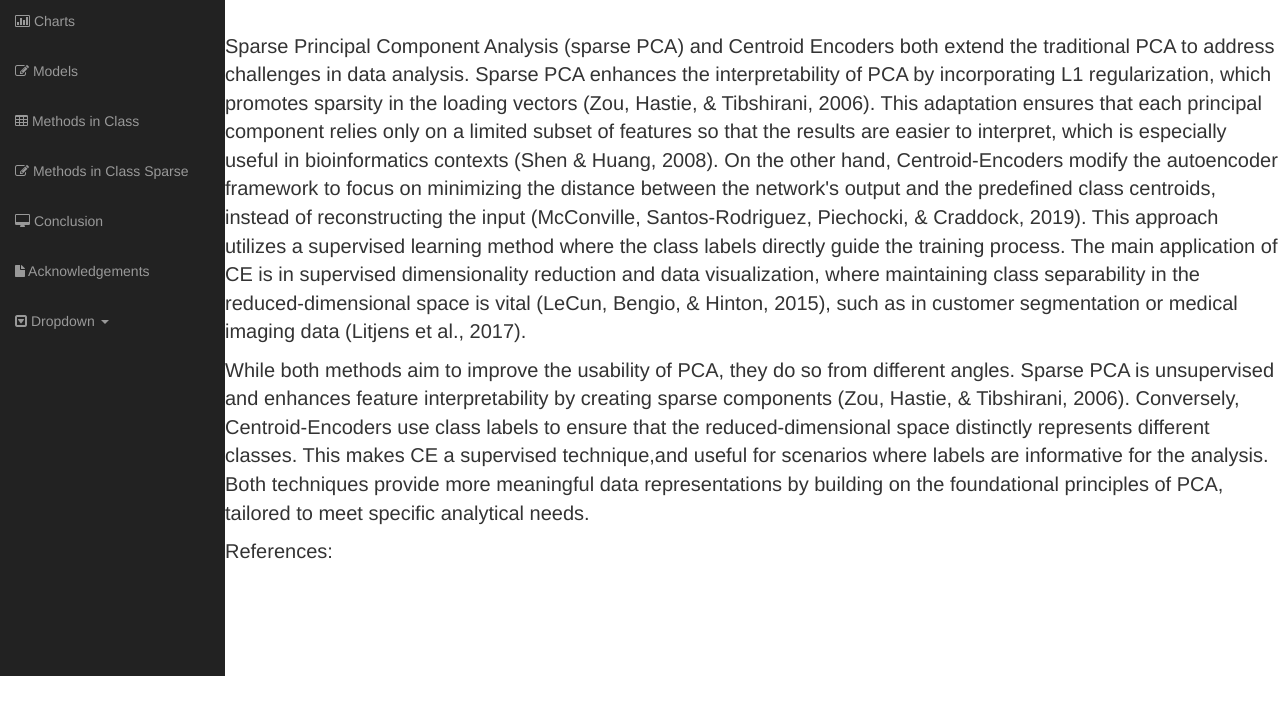
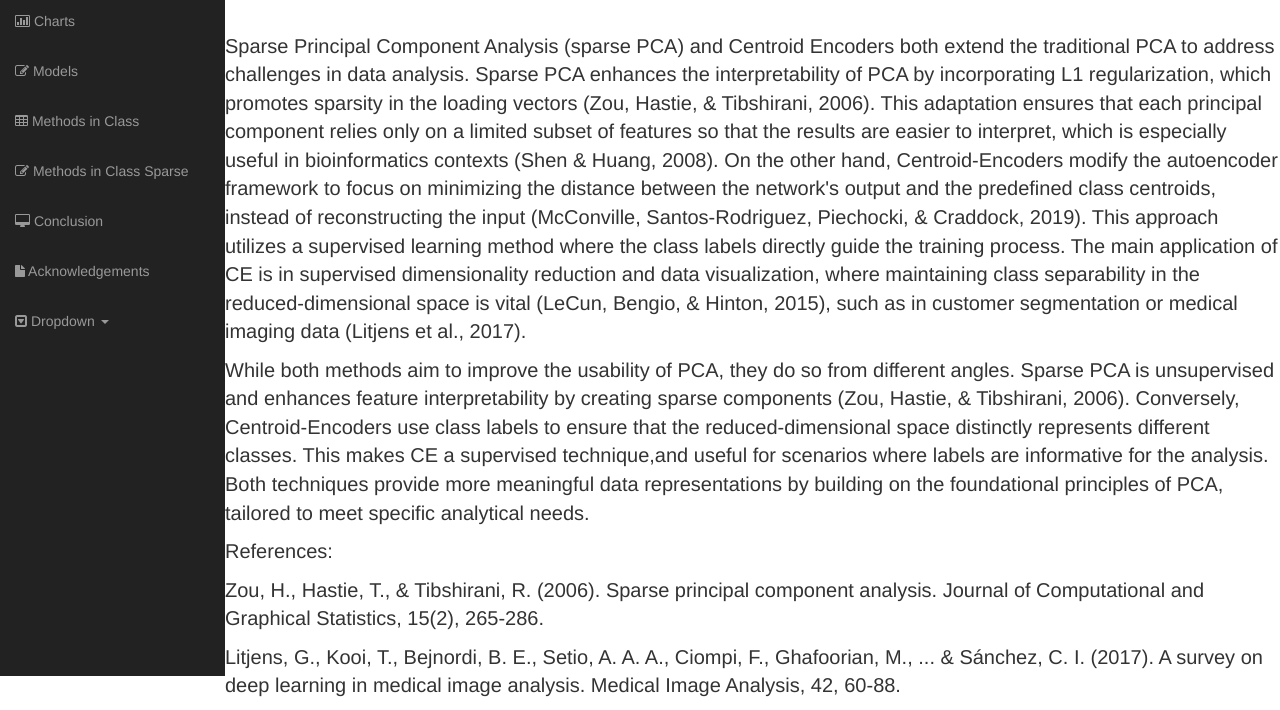
Before and after one commit to dlhawkin/BigDataFinal, a plain HTML site: page forms.html in a window 1280 px wide. Shown: the part 174-884 px from the top of the page. Before the commit the page ends 800 px from the top, so only its background shows below. Drawn offline with Linux system fonts and the light colour scheme.

Commit message:
Update forms.html

```diff
--- a/forms.html
+++ b/forms.html
@@ -160,9 +160,9 @@ Both techniques provide more meaningful data representations by building on the
 
 <p style="font-size: 20px;"> References: <p>
 
-<p Zou, H., Hastie, T., & Tibshirani, R. (2006). Sparse principal component analysis. Journal of Computational and Graphical Statistics, 15(2), 265-286.
-Shen, H., & Huang, J. Z. (2008). Sparse principal component analysis via regularized low rank matrix approximation. Journal of Multivariate Analysis, 99(6), 1015-1034.</p>
-<p Litjens, G., Kooi, T., Bejnordi, B. E., Setio, A. A. A., Ciompi, F., Ghafoorian, M., ... & Sánchez, C. I. (2017). A survey on deep learning in medical image analysis. Medical Image Analysis, 42, 60-88.
+<p style="font-size: 20px;"> Zou, H., Hastie, T., & Tibshirani, R. (2006). Sparse principal component analysis. Journal of Computational and Graphical Statistics, 15(2), 265-286.
+<p Shen, H., & Huang, J. Z. (2008). Sparse principal component analysis via regularized low rank matrix approximation. Journal of Multivariate Analysis, 99(6), 1015-1034.</p>
+<p style="font-size: 20px;"> Litjens, G., Kooi, T., Bejnordi, B. E., Setio, A. A. A., Ciompi, F., Ghafoorian, M., ... & Sánchez, C. I. (2017). A survey on deep learning in medical image analysis. Medical Image Analysis, 42, 60-88.
 </p>
 
 
```
